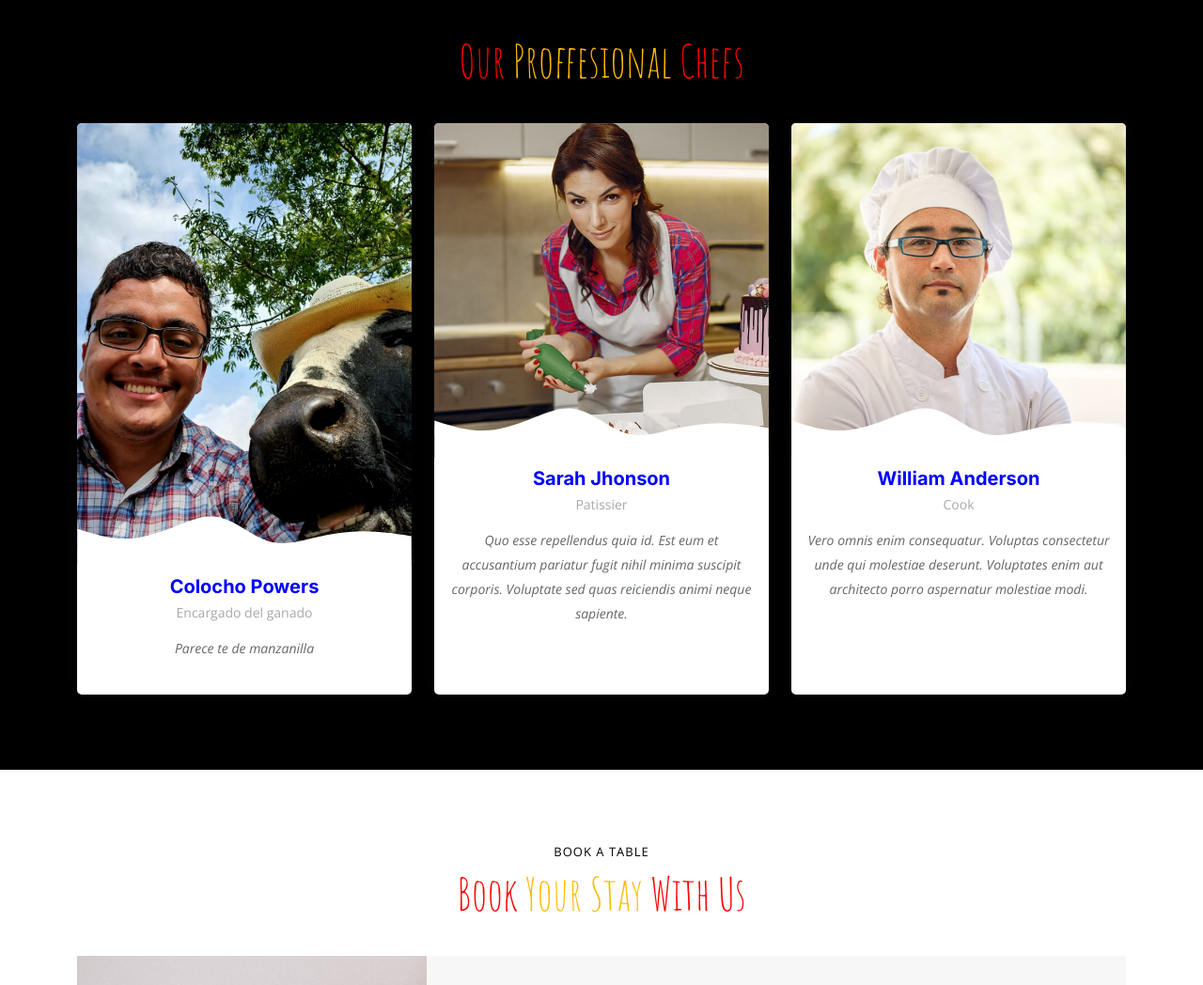
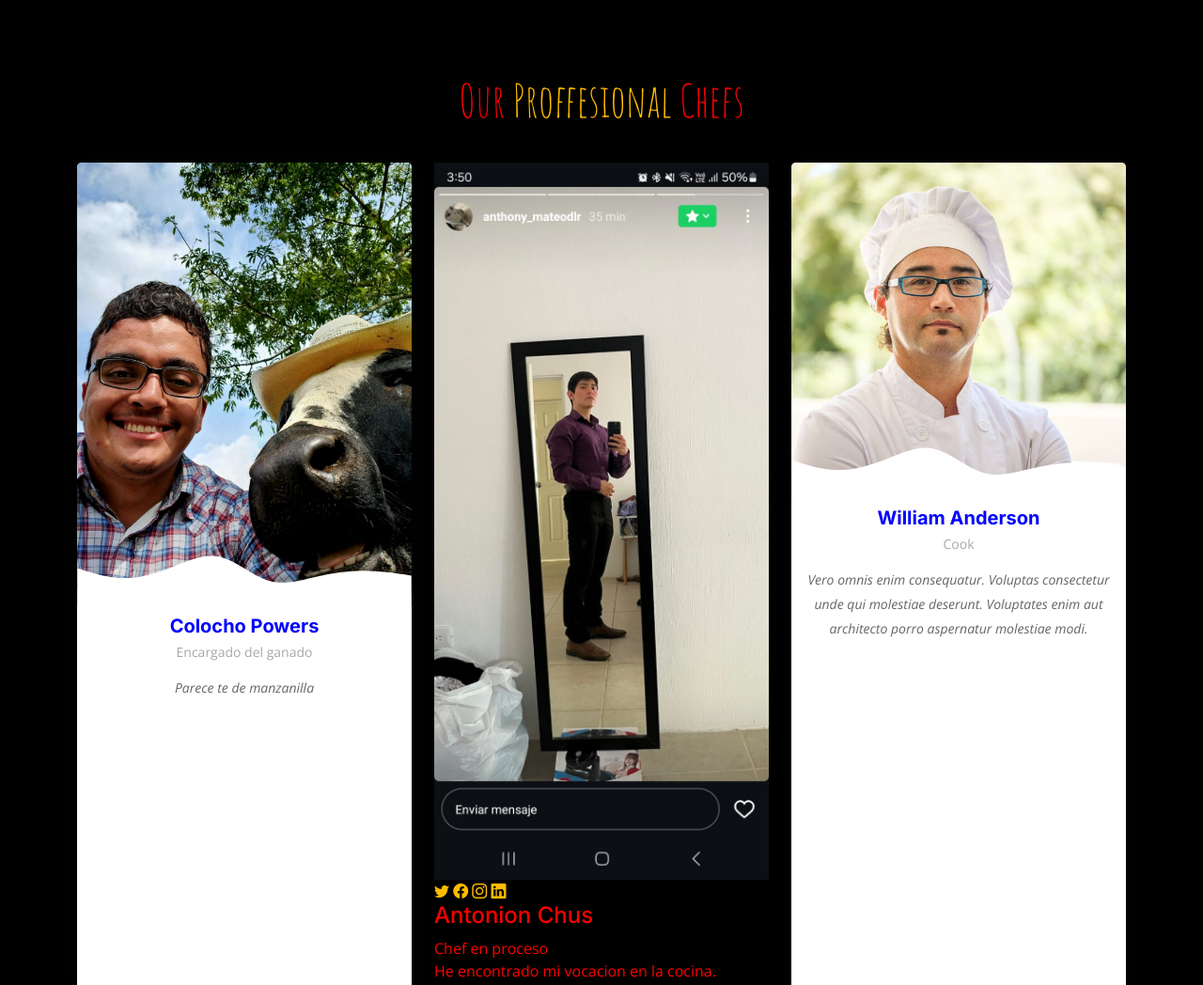
Before and after one commit to Acas2212/Analisis0304, a plain HTML site: page index.html in a window 1280 px wide. Shown: the part 5020-6068 px from the top of the page at 94% size. Drawn offline with nearby package versions, Linux system fonts and the light colour scheme.

Commit message:
ajustes menores

```diff
--- a/index.html
+++ b/index.html
@@ -644,15 +644,15 @@
                         Export tempor illum tamen malis malis eram quae irure esse labore quem cillum quid cillum eram malis quorum velit fore eram velit sunt aliqua noster fugiat irure amet legam anim culpa.
                         <i class="bi bi-quote quote-icon-right"></i>
                       </p>
-                      <h3>Sara Wilsson</h3>
-                      <h4>Designer</h4>
+                      <h3>Pelon Cuete</h3>
+                      <h4>Estudiante Chavorruco</h4>
                       <div class="stars">
                         <i class="bi bi-star-fill"></i><i class="bi bi-star-fill"></i><i class="bi bi-star-fill"></i><i class="bi bi-star-fill"></i><i class="bi bi-star-fill"></i>
                       </div>
                     </div>
                   </div>
                   <div class="col-lg-2 text-center">
-                    <img src="assets/img/testimonials/testimonials-2.jpg" class="img-fluid testimonial-img" alt="">
+                    <img src="assets/img/testimonials/WhatsApp Image 2025-04-03 at 12.06.20 AM.jpeg" class="img-fluid testimonial-img" alt="">
                   </div>
                 </div>
               </div>
@@ -787,9 +787,9 @@
           </div><!-- End Chefs Member -->
 
           <div class="col-lg-4 col-md-6 d-flex align-items-stretch" data-aos="fade-up" data-aos-delay="200">
-            <div class="chef-member">
+            <div class="Chef en proceso">
               <div class="member-img">
-                <img src="assets/img/chefs/chefs-2.jpg" class="img-fluid" alt="">
+                <img src="assets/img/chefs/WhatsApp Image 2025-04-03 at 12.05.43 AM.jpeg" class="img-fluid" alt="">
                 <div class="social">
                   <a href=""><i class="bi bi-twitter"></i></a>
                   <a href=""><i class="bi bi-facebook"></i></a>
@@ -798,9 +798,9 @@
                 </div>
               </div>
               <div class="member-info">
-                <h4>Sarah Jhonson</h4>
-                <span>Patissier</span>
-                <p>Quo esse repellendus quia id. Est eum et accusantium pariatur fugit nihil minima suscipit corporis. Voluptate sed quas reiciendis animi neque sapiente.</p>
+                <h4>Antonion Chus</h4>
+                <span>Chef en proceso</span>
+                <p>He encontrado mi vocacion en la cocina.</p>
               </div>
             </div>
           </div><!-- End Chefs Member -->
```
